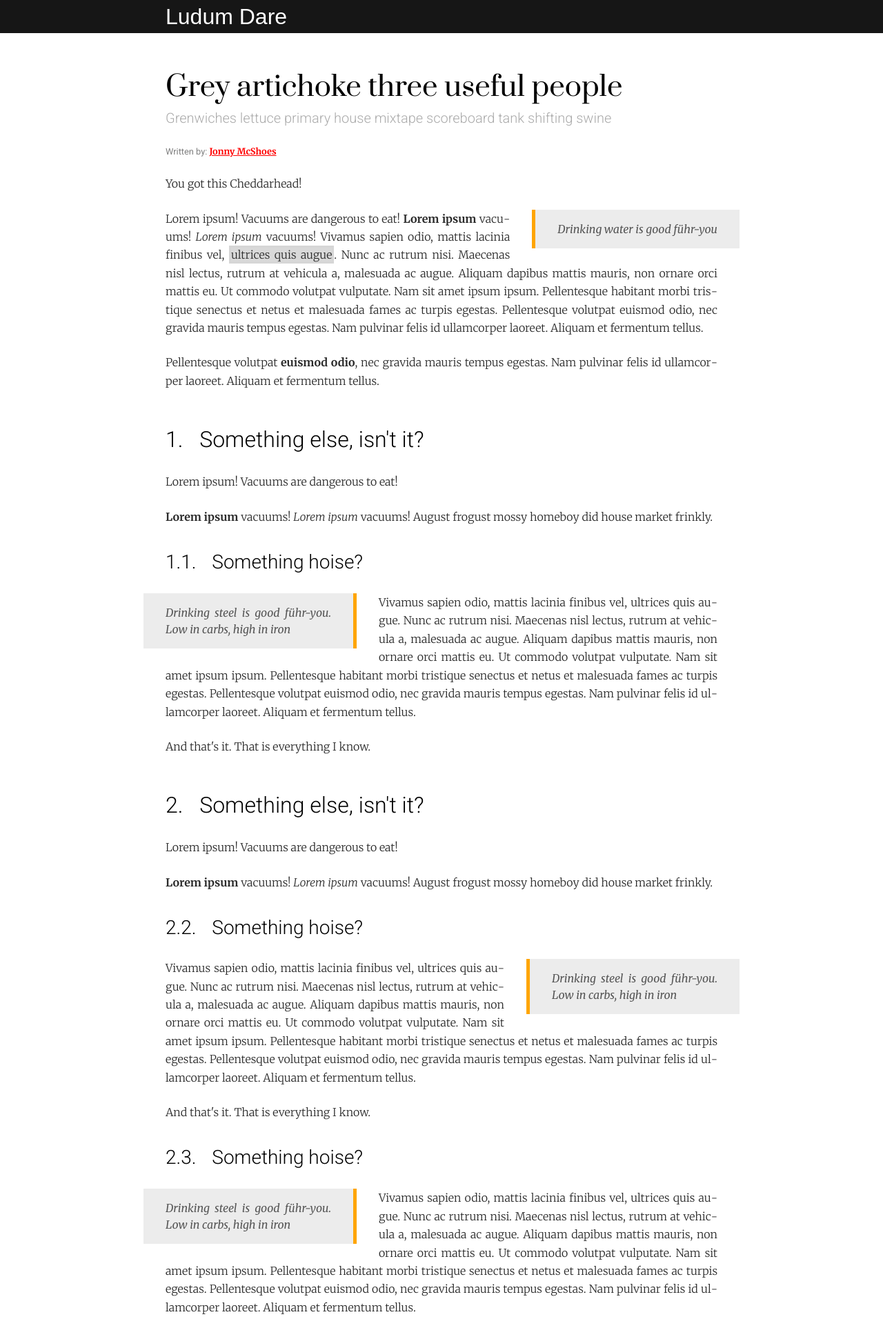
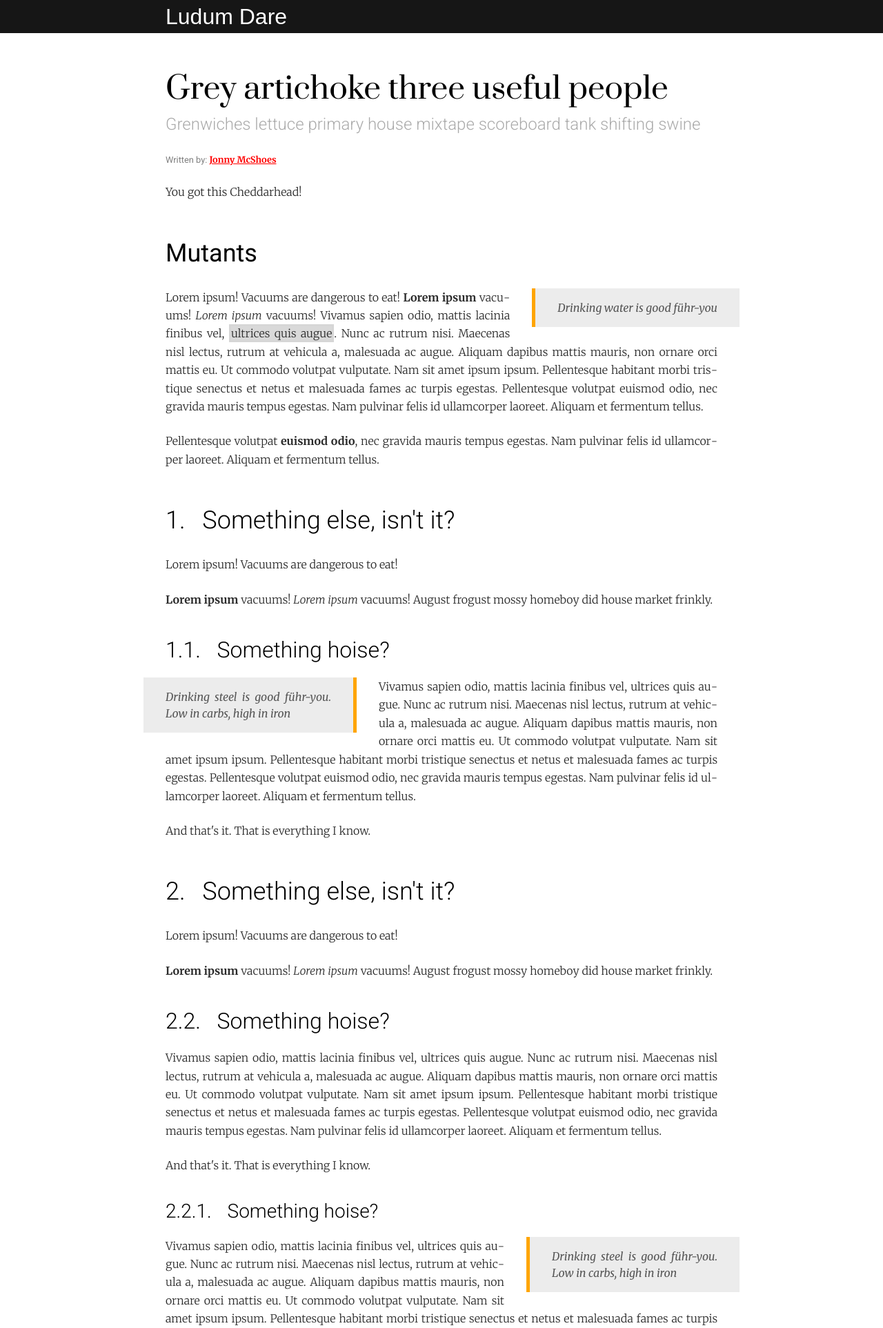
Before and after one commit to mikekasprzak/ld48-mockups, a PHP site: page / in a window 1280 px wide. Shown: the top 1925 px of the page at 69% size. Run offline with PHP 8.4, Linux system fonts and the light colour scheme.

Commit message:
shitty page breaks

```diff
--- a/rough-article/article-article.css
+++ b/rough-article/article-article.css
@@ -30,67 +30,102 @@ article.article {
 
 article.article header {
 }
-article.article header h1 {
+article.article header > h1 {
 	font-family: var(--article-serif-font);
 	font-weight: var(--article-serif-font-weight);
-	font-size: 2.5rem;
+	font-size: 2.75rem;
 }
-article.article header h2 {
+article.article header > h2 {
 	font-family: var(--article-sans-serif-font);
 	font-weight: var(--article-sans-serif-font-weight);
-	font-size: 1.25rem;
+	font-size: 1.5rem;
 
 	color: var(--article-verylight-text-color);
 }
 
 
 article.article a {
-	/*text-decoration: none;*/
 	color: red;
 }
 
 
-article.article hgroup {
-	/*margin-top: 2.5rem;*/
-}
-
 /* h1 reserved for chapters */
 
-article.article hgroup h2,
-article.article hgroup h3,
-article.article hgroup h4,
-article.article hgroup h5,
-article.article hgroup h6 {
+article.article section > h1, /* Chapter */
+article.article section > h2, /* Numbered Sections */
+article.article section > h3,
+article.article section > h4,
+article.article section > h5, /* Minor Section */
+article.article section > h6 {
 	font-family: var(--article-sans-serif-font);
 	font-weight: 300;
 }
 
-article.article hgroup h2 {
-	font-size: 2.0rem;
+article.article section > h1 {
+	font-weight: normal;
+}
+
+article.article section > h1,
+article.article section > h2 {
+	font-size: 2.25rem;
 	padding-top: 1.5rem;
 }
-article.article hgroup h3 {
+article.article section > h3 {
+	font-size: 2.0rem;
+	padding-top: 0.75rem;
+}
+article.article section > h4 {
 	font-size: 1.75rem;
 	padding-top: 0.5rem;
 }
-article.article hgroup h4 {
+article.article section > h5,
+article.article section > h6 {
 	font-size: 1.5rem;
-}
-
-article.article hgroup h5,
-article.article hgroup h6 {
-	font-size: 1.25rem;
 	font-style: italic;
-	margin-bottom: 0;
+	margin-bottom: 0.5rem;
 }
 
 /*
-article.article h2 + p {
+article.article > h1 + *,
+article.article > h2 + *,
+article.article > h3 + *,
+article.article > h4 + *,
+article.article > h5 + *,
+article.article > h6 + *,
+*/
+/*article.article > :not(p) + p {*/
+article.article > section {
+	break-inside: avoid;
+}
+
+
+article.article > h1 + *,
+article.article > h1 + :not(p) + p,
+article.article > h2 + *,
+article.article > h2 + :not(p) + p {
+	/*break-inside: avoid;*/
+}
+article.article section > h3 + *,
+article.article section > h3 + :not(p) + p,
+article.article section > h4 + *,
+article.article section > h4 + :not(p) + p {
+	margin-top: 1.0rem;
+	/*break-inside: avoid;*/
+}
+article.article section > h5 + *,
+article.article section > h5 + :not(p) + p,
+article.article section > h6 + *,
+article.article section > h6 + :not(p) + p {
 	margin-top: 0.5rem;
+	/*break-inside: avoid;*/
 }
-*/
 
-article.article hgroup h2:before {
+article.article section > h1:before {
+	counter-increment: CHAPTER_NUM;
+	counter-reset: SECTION_NUM SUBSECTION_NUM SUBSUBSECTION_NUM;
+}
+
+article.article section > h2:before {
 	counter-increment: SECTION_NUM;
 	counter-reset: SUBSECTION_NUM SUBSUBSECTION_NUM;
 
@@ -98,7 +133,7 @@ article.article hgroup h2:before {
 	margin-right: 1rem;
 }
 
-article.article hgroup h3:before {
+article.article section > h3:before {
 	counter-increment: SUBSECTION_NUM;
 	counter-reset: SUBSUBSECTION_NUM;
 
@@ -106,48 +141,48 @@ article.article hgroup h3:before {
 	margin-right: 1rem;
 }
 
-article.article hgroup h4:before {
+article.article section > h4:before {
 	counter-increment: SUBSUBSECTION_NUM;
 
 	content: counter(SECTION_NUM) "." counter(SUBSECTION_NUM) "." counter(SUBSUBSECTION_NUM) ". ";
 	margin-right: 1rem;
 }
 
-article.article address {
+article.article > address {
 	/*margin-bottom: 2.0rem;*/
 	font-size: 0.8rem;
 	font-style: normal;
 }
 
-article.article address > div {
+article.article > address > div {
 	display: inline-block;
 	margin-right: 2rem;
 }
 
-article.article address .title {
+article.article > address .title {
 	font-family: "Roboto", sans-serif;
 	font-weight: normal;
 	/*font-style: italic;*/
 	color: var(--article-lighter-text-color);
 }
 
-article.article address .author {
+article.article > address .author {
 	font-weight: bold;
 }
 
-article.article footer {
+article.article > footer {
 	padding-top: 0.5rem;
 	border-top: 1px solid var(--article-verylight-text-color);
 	overflow: hidden;
 	/*width: 60%;*/
 }
 
-article.article footer img {
+article.article > footer img {
 	float: left;
 	padding-right: 1.0rem;
 }
 
-article.article footer div {
+article.article > footer div {
 	font-family: sans-serif;
 	color: var(--article-lighter-text-color);
 	font-size: 0.8rem;
@@ -205,8 +240,7 @@ article.article aside.left {
 }
 
 /* fix flow of floats */
-article.article hgroup,
-article.article footer {
+article.article > footer {
 	clear: both;
 }
 
@@ -214,6 +248,8 @@ article.article footer {
 
 
 article.article span.lit {
+	-webkit-print-color-adjust: exact !important;
+
 	background: rgba(0, 0, 0, 0.15);
 	border: 3px solid rgba(0,0,0,0.01)
 }
--- a/rough-article/index.html
+++ b/rough-article/index.html
@@ -31,37 +31,52 @@
 				<!--<div><span class="title">Published:</span> <span class="author">Jan 1st, 2021</a></div>
 				<div><span class="title">Updated:</span> <span class="author">Jan 22nd, 2021</a><!--<span>📅</span>--></div></div>
 			</address>
+			<section>
 				<p>You got this Cheddarhead!</p>
+			</section>
+			<section>
+				<h1>Mutants</h1>
 				<div><aside class="right">Drinking water is good führ-you</aside></div>
 				<p>Lorem ipsum! Vacuums are dangerous to eat! <strong>Lorem ipsum</strong> vacuums! <i>Lorem ipsum</i> vacuums! Vivamus sapien odio, mattis lacinia finibus vel, <span class="lit">ultrices quis augue</span>. Nunc ac rutrum nisi. Maecenas nisl lectus, rutrum at vehicula a, malesuada ac augue. Aliquam dapibus mattis mauris, non ornare orci mattis eu. Ut commodo volutpat vulputate. Nam sit amet ipsum ipsum. Pellentesque habitant morbi tristique senectus et netus et malesuada fames ac turpis egestas. Pellentesque volutpat euismod odio, nec gravida mauris tempus egestas. Nam pulvinar felis id ullamcorper laoreet. Aliquam et fermentum tellus.</p>
+			</section>
 			<p>Pellentesque volutpat <strong>euismod odio</strong>, nec gravida mauris tempus egestas. Nam pulvinar felis id ullamcorper laoreet. Aliquam et fermentum tellus.</p>
-			<hgroup>
+			<section>
 				<h2>Something else, isn't it?</h2>
-			</hgroup>
 				<p>Lorem ipsum! Vacuums are dangerous to eat!</p>
+			</section>
 			<p><strong>Lorem ipsum</strong> vacuums! <i>Lorem ipsum</i> vacuums! August frogust mossy homeboy did house market frinkly.</p>
-			<hgroup>
+			<section>
 				<h3>Something hoise?</h3>
-			</hgroup>
 				<div><aside class="left">Drinking steel is good führ-you. Low in carbs, high in iron</aside></div>
 				<p>Vivamus sapien odio, mattis lacinia finibus vel, ultrices quis augue. Nunc ac rutrum nisi. Maecenas nisl lectus, rutrum at vehicula a, malesuada ac augue. Aliquam dapibus mattis mauris, non ornare orci mattis eu. Ut commodo volutpat vulputate. Nam sit amet ipsum ipsum. Pellentesque habitant morbi tristique senectus et netus et malesuada fames ac turpis egestas. Pellentesque volutpat euismod odio, nec gravida mauris tempus egestas. Nam pulvinar felis id ullamcorper laoreet. Aliquam et fermentum tellus.</p>
+			</section>
 			<p>And that's it. That is everything I know.</p>
-			<hgroup>
+			<section>
 				<h2>Something else, isn't it?</h2>
-			</hgroup>
 				<p>Lorem ipsum! Vacuums are dangerous to eat!</p>
+			</section>
 			<p><strong>Lorem ipsum</strong> vacuums! <i>Lorem ipsum</i> vacuums! August frogust mossy homeboy did house market frinkly.</p>
-			<hgroup>
+			<section>
 				<h3>Something hoise?</h3>
-			</hgroup>
+				<p>Vivamus sapien odio, mattis lacinia finibus vel, ultrices quis augue. Nunc ac rutrum nisi. Maecenas nisl lectus, rutrum at vehicula a, malesuada ac augue. Aliquam dapibus mattis mauris, non ornare orci mattis eu. Ut commodo volutpat vulputate. Nam sit amet ipsum ipsum. Pellentesque habitant morbi tristique senectus et netus et malesuada fames ac turpis egestas. Pellentesque volutpat euismod odio, nec gravida mauris tempus egestas. Nam pulvinar felis id ullamcorper laoreet. Aliquam et fermentum tellus.</p>
+			</section>
+			<p>And that's it. That is everything I know.</p>
+			<section>
+				<h4>Something hoise?</h4>
 				<div><aside>Drinking steel is good führ-you. Low in carbs, high in iron</aside></div>
 				<p>Vivamus sapien odio, mattis lacinia finibus vel, ultrices quis augue. Nunc ac rutrum nisi. Maecenas nisl lectus, rutrum at vehicula a, malesuada ac augue. Aliquam dapibus mattis mauris, non ornare orci mattis eu. Ut commodo volutpat vulputate. Nam sit amet ipsum ipsum. Pellentesque habitant morbi tristique senectus et netus et malesuada fames ac turpis egestas. Pellentesque volutpat euismod odio, nec gravida mauris tempus egestas. Nam pulvinar felis id ullamcorper laoreet. Aliquam et fermentum tellus.</p>
+			</section>
 			<p>And that's it. That is everything I know.</p>
-			<hgroup>
+			<section>
+				<h5>Something hoise?</h5>
+				<p>Vivamus sapien odio, mattis lacinia finibus vel, ultrices quis augue. Nunc ac rutrum nisi. Maecenas nisl lectus, rutrum at vehicula a, malesuada ac augue. Aliquam dapibus mattis mauris, non ornare orci mattis eu. Ut commodo volutpat vulputate. Nam sit amet ipsum ipsum. Pellentesque habitant morbi tristique senectus et netus et malesuada fames ac turpis egestas. Pellentesque volutpat euismod odio, nec gravida mauris tempus egestas. Nam pulvinar felis id ullamcorper laoreet. Aliquam et fermentum tellus.</p>
+			</section>
+			<p>And that's it. That is everything I know.</p>
+			<section>
 				<h3>Something hoise?</h3>
-			</hgroup>
 				<div><aside class="left">Drinking steel is good führ-you. Low in carbs, high in iron</aside></div>
-			<p>Vivamus sapien odio, mattis lacinia finibus vel, ultrices quis augue. Nunc ac rutrum nisi. Maecenas nisl lectus, rutrum at vehicula a, malesuada ac augue. Aliquam dapibus mattis mauris, non ornare orci mattis eu. Ut commodo volutpat vulputate. Nam sit amet ipsum ipsum. Pellentesque habitant morbi tristique senectus et netus et malesuada fames ac turpis egestas. Pellentesque volutpat euismod odio, nec gravida mauris tempus egestas. Nam pulvinar felis id ullamcorper laoreet. Aliquam et fermentum tellus.</p>
+				<p>Vivamus sapien odio, mattis lacinia finibus vel, hahahahaha you smile like a smiler you are hogs wastebin chocolate house ultrices quis augue. Nunc ac rutrum nisi. Maecenas nisl lectus, rutrum at vehicula a, malesuada ac augue. Aliquam dapibus mattis mauris, non ornare orci mattis eu. Ut commodo volutpat vulputate. Nam sit amet ipsum ipsum. Pellentesque habitant morbi tristique senectus et netus et malesuada fames ac turpis egestas. Pellentesque volutpat euismod odio, nec gravida mauris tempus egestas. Nam pulvinar felis id ullamcorper laoreet. Aliquam et fermentum tellus.</p>
+			</section>
 			<p>And that's it. That is everything I know.</p>
 			<footer>
 				<img src="cat256.jpg" width="80" height="80">
--- a/rough-article/style.css
+++ b/rough-article/style.css
@@ -13,7 +13,7 @@ body {
 
 @media print {
 	html {
-		font-size: 10pt !important;
+		font-size: 9.5pt !important;
 	}
 
 	article {
@@ -76,9 +76,10 @@ img {
 main article {
 	margin-top: 3.0rem;
 }
-main article > * + * {
+main article > * + *,
+main article > section > * + * {
 	margin-top: 1.5rem;
-	margin-bottom: 0.75rem;
+	margin-bottom: 0.5rem;
 }
 
 
```
Lines whose indentation alone changed are shown as unchanged.
